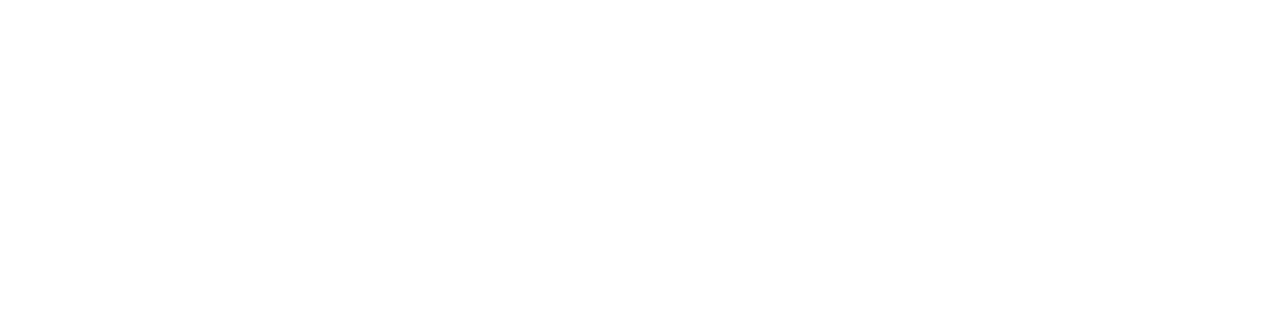
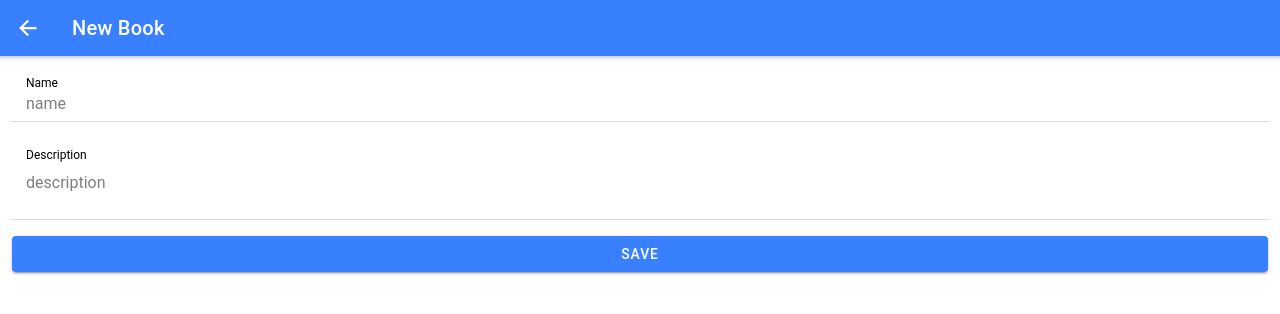
Before and after one commit to patogitpath/iocnic_react, a React (Create React App) app: page /newbook/1 in a window 1280 px wide. Shown: the top 314 px of the page. Built offline with nearby package versions, Linux system fonts and the light colour scheme.

Commit message:
books function

```diff
--- a/src/App.tsx
+++ b/src/App.tsx
@@ -25,6 +25,8 @@ import AuthorList from './pages/Author_List';
 import Menu from "./pages/Menu";
 import NewAuthor from './pages/New_Author';
 import EdithAuthor from './pages/Edith_Author';
+import NewBook  from './pages/New_Book';
+import EdithBook from './pages/Edit_Book';
 
 
 const App: React.FC = () => (
@@ -38,6 +40,8 @@ const App: React.FC = () => (
         <Route exact path="/authors" component={AuthorList}></Route>
         <Route exact path="/newauthor" component={NewAuthor}></Route>
         <Route exact path="/edith-author/:id" component={EdithAuthor} />
+        <Route exact path="/edith-book/:id" component={ EdithBook }></Route>
+        <Route exact path="/newbook/:authorId" component={ NewBook }></Route>
         <Route exact path="/">
           <Redirect to="/authors" />
         </Route>
--- a/src/pages/Author_List.css
+++ b/src/pages/Author_List.css
@@ -0,0 +1,5 @@
+.center-content {
+
+    margin: 0 auto;
+
+}
--- a/src/pages/Author_List.tsx
+++ b/src/pages/Author_List.tsx
@@ -1,6 +1,6 @@
 import React, { Component } from "react";
-import { createOutline, trash } from "ionicons/icons";
-import { IonAvatar, IonButton, IonButtons, IonContent, IonHeader, IonIcon, IonItem, IonLabel, IonList, IonMenuButton, IonPage, IonTitle, IonToolbar, withIonLifeCycle, useIonAlert, IonAlert } from '@ionic/react';
+import { createOutline, trash, add } from "ionicons/icons";
+import { IonAvatar, IonButton, IonButtons, IonContent, IonHeader, IonIcon, IonItem, IonLabel, IonList, IonMenuButton, IonPage, IonTitle, IonToolbar, withIonLifeCycle, useIonAlert, IonAlert, IonGrid, IonRow, IonCol } from '@ionic/react';
 import ExploreContainer from '../components/ExploreContainer';
 import './Author_List.css';
 import axios from "axios";
@@ -12,18 +12,32 @@ export class AuthorList extends Component {
     state = {
         listAuthor: [],
         alertState: false,
-        authorId: null
-
+        authorId: null,
+        disabledAccordion: []
     };
 
     async ionViewWillEnter() {
 
+
         try {
 
+            let listAuthorComplete: any[] = [];
             const data = await axios.post(links.getAllAuthor, {});
+            const arrayAuthor: any[] = data.data.d;
+            let disabledArray: any[] = [];
+            arrayAuthor.map(async (author, i) => {
+                listAuthorComplete.push({
+                    authorList: author.author,
+                    books: author.bookList
+                });
+                disabledArray.push({ enabled: false });
+            });
+
             this.setState({
-                listAuthor: data.data.d
+                listAuthor: listAuthorComplete,
+                disabledAccordion: disabledArray
             });
+
 
         } catch (error) {
             console.log(error);
@@ -49,6 +63,14 @@ export class AuthorList extends Component {
             console.log(error);
         }
 
+    }
+
+    accordionView(index: any) {
+        let disabledArray: any[] = this.state.disabledAccordion;
+        disabledArray[index]["enabled"] = !this.state.disabledAccordion[index]["enabled"];
+        this.setState({
+            disabledAccordion: disabledArray
+        });
     }
 
     render() {
@@ -83,28 +105,63 @@ export class AuthorList extends Component {
         );
 
         const authotRender = this.state.listAuthor.map((a, i) => {
+            let booksList: any[] = a["books"];
             return(
-                <IonItem key={i}>
+                <IonRow key={i}>
+                    <IonCol size="12">
+                        <IonItem onClick={() => { this.accordionView(i) }}>
                             <IonAvatar slot="start">
                                 <img src="https://previews.123rf.com/images/indomercy/indomercy1701/indomercy170100075/68564332-creative-author-icon-color.jpg" alt="image" />
                             </IonAvatar>
                             <IonLabel>
-                        <h2>{a["name"]}</h2>
-                        <h3>{a["apellido"]}</h3>
-                        <p>{a["edad"]}</p>
+                                <h2>{a["authorList"]["name"]}</h2>
+                                <h3>{a["authorList"]["apellido"]}</h3>
+                                <p>{a["authorList"]["edad"]}</p>
                             </IonLabel>
                             <IonButtons slot="end">
-                        <Link to={"/edith-author/" + a["id"]} color="success">
+                                <Link to={"/edith-author/" + a["authorList"]["id"]} color="success">
                                     <IonButton fill="clear" color="success">
                                     <IonIcon icon={createOutline}></IonIcon>
                                     </IonButton>
-
                                 </Link>
-                        <IonButton fill="clear" color="danger" onClick={() => { this.setState({alertState: true, authorId: a["id"]}) }}>
+                                <IonButton fill="clear" color="danger" onClick={() => { this.setState({alertState: true, authorId: a["authorList"]["id"]}) }}>
                                     <IonIcon icon={trash}></IonIcon>
                                 </IonButton>
                             </IonButtons>
                         </IonItem>
+                    </IonCol>
+                    { this.state.disabledAccordion[i]["enabled"] ? (
+                    <IonCol size="12">
+                        { booksList.map((book, index) => (
+                        <IonItem key={index} color="light" lines="none">
+                            <IonAvatar slot="start">
+                                <img src="https://cdn.dribbble.com/users/201599/screenshots/1545461/book.jpg?compress=1&resize=400x300" alt="imagebook" />
+                            </IonAvatar>
+                            <IonLabel>
+                                <h2>{ book.name }</h2>
+                                <h3>{ book.description }</h3>
+                            </IonLabel>
+                            <IonButtons slot="end">
+                                <Link to={"/edith-book/" + book.id }>
+                                    <IonButton color="success" fill="clear">
+                                        <IonIcon icon={createOutline}></IonIcon>
+                                    </IonButton>
+                                </Link>
+                                <IonButton color="danger" fill="clear">
+                                    <IonIcon icon={trash}></IonIcon>
+                                </IonButton>
+                            </IonButtons>
+                        </IonItem>)) }
+                        <IonItem color="light">
+                            <Link to={"/newbook/" + a["authorList"]["id"] } className="center-content">
+                                <IonButton shape="round" fill="outline" color="secondary">
+                                    <IonIcon icon={add}></IonIcon>
+                                </IonButton>
+                            </Link>
+                        </IonItem>
+                    </IonCol>
+                    ) : '' }
+                </IonRow>
             );
         });
 
@@ -121,7 +178,9 @@ export class AuthorList extends Component {
                 <IonContent>
                     {alertas}
                     <IonList>
+                        <IonGrid className="ion-no-padding">
                         {authotRender}
+                        </IonGrid>
                     </IonList>
                 </IonContent>
             </IonPage>
--- /dev/null
+++ b/src/pages/Edit_Book.tsx
@@ -0,0 +1,66 @@
+import { IonBackButton, IonButton, IonButtons, IonCol, IonContent, IonGrid, IonHeader, IonInput, IonItem, IonLabel, IonPage, IonRow, IonTextarea, IonTitle, IonToolbar, withIonLifeCycle } from "@ionic/react";
+import React from "react";
+import { RouteComponentProps } from "react-router";
+import "./Edit_Book.css";
+
+interface Props {
+
+}
+
+interface RouteParams {
+
+    id: any
+
+}
+
+
+export class EdithBook extends React.Component<Props & RouteComponentProps<RouteParams>> {
+
+
+
+    ionViewWillEnter() {
+
+        const { id } = this.props.match.params;
+        console.log(id);
+
+    }
+
+
+
+    render() {
+
+        return(
+            <IonPage>
+                <IonHeader>
+                    <IonToolbar color="primary">
+                        <IonButtons slot="start">
+                            <IonBackButton defaultHref="/"></IonBackButton>
+                        </IonButtons>
+                        <IonTitle>Edith Book</IonTitle>
+                    </IonToolbar>
+                </IonHeader>
+                <IonContent>
+                <IonGrid>
+                        <IonRow>
+                            <IonCol>
+                                <IonItem className="ion-margin-bottom">
+                                    <IonLabel position="stacked">Name</IonLabel>
+                                    <IonInput type="text" name="name" placeholder="name"></IonInput>
+                                </IonItem>
+                                <IonItem className="ion-margin-bottom">
+                                    <IonLabel position="stacked">Description</IonLabel>
+                                    <IonTextarea name="description" placeholder="description"></IonTextarea>
+                                </IonItem>
+                                <IonButton expand="block" color="primary">Save</IonButton>
+                            </IonCol>
+                        </IonRow>
+                    </IonGrid>
+                </IonContent>
+            </IonPage>
+        )
+    }
+
+
+}
+
+export default withIonLifeCycle(EdithBook);
--- /dev/null
+++ b/src/pages/New_Book.tsx
@@ -0,0 +1,61 @@
+import { IonBackButton, IonButton, IonButtons, IonCol, IonContent, IonGrid, IonHeader, IonInput, IonItem, IonLabel, IonPage, IonRow, IonText, IonTextarea, IonTitle, IonToolbar, withIonLifeCycle } from "@ionic/react";
+import React from "react";
+import { RouteComponentProps } from "react-router";
+import "./New_Book.css";
+
+interface Props {
+
+
+}
+
+interface RouteParams {
+
+    authorId: any
+}
+
+
+export class NewBook extends React.Component<Props & RouteComponentProps<RouteParams>> {
+
+    state = {};
+
+    ionViewWillEnter() {
+        const { authorId } = this.props.match.params;
+        console.log(authorId);
+    }
+
+    render() {
+
+        return(
+            <IonPage>
+                <IonHeader>
+                    <IonToolbar color="primary">
+                        <IonButtons slot="start">
+                            <IonBackButton defaultHref="/"></IonBackButton>
+                        </IonButtons>
+                        <IonTitle>New Book</IonTitle>
+                    </IonToolbar>
+                </IonHeader>
+                <IonContent>
+                    <IonGrid>
+                        <IonRow>
+                            <IonCol>
+                                <IonItem className="ion-margin-bottom">
+                                    <IonLabel position="stacked">Name</IonLabel>
+                                    <IonInput type="text" name="name" placeholder="name"></IonInput>
+                                </IonItem>
+                                <IonItem className="ion-margin-bottom">
+                                    <IonLabel position="stacked">Description</IonLabel>
+                                    <IonTextarea name="description" placeholder="description"></IonTextarea>
+                                </IonItem>
+                                <IonButton expand="block" color="primary">Save</IonButton>
+                            </IonCol>
+                        </IonRow>
+                    </IonGrid>
+                </IonContent>
+            </IonPage>
+        )
+    }
+
+}
+
+export default withIonLifeCycle(NewBook);
--- a/src/services/links.tsx
+++ b/src/services/links.tsx
@@ -4,7 +4,8 @@ const links = {
     postNewAuthor: "",
     getAuthorById: "",
     postUpdateAuthor: "",
-    deleteAuthor: ""
+    deleteAuthor: "",
+    getBooksByAuthor: ""
 };
 
 links.baseUrl = "http://localhost:51548/WebService1.asmx/";
@@ -13,5 +14,6 @@ links.postNewAuthor = links.baseUrl + "PostNewAuthor";
 links.getAuthorById = links.baseUrl + "GetAuthorById";
 links.postUpdateAuthor = links.baseUrl + "PostUpdateAuthor";
 links.deleteAuthor = links.baseUrl + "DeleteAuthor";
+links.getBooksByAuthor = links.baseUrl + "GetBooksByAuthor";
 
 export default links;
```
Also changed, not shown: src/pages/Edit_Book.css (added), src/pages/New_Book.css (added). Lines whose indentation alone changed are shown as unchanged.
